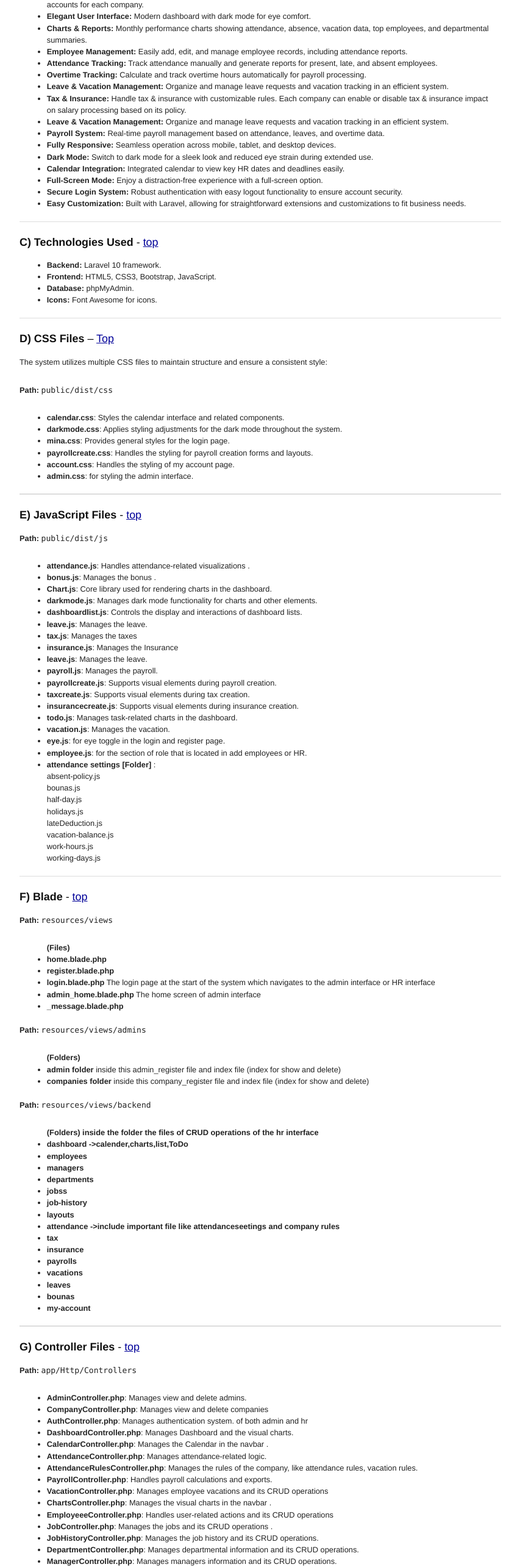
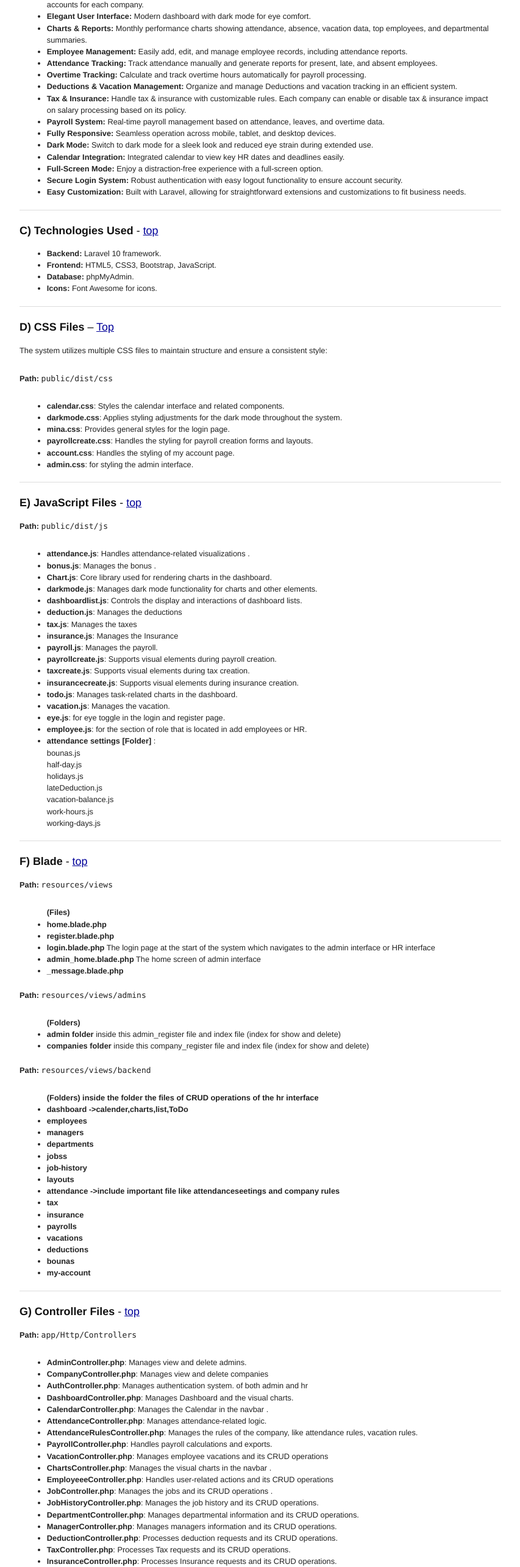
Before and after one commit to MinaSamy22/HR-Documentation, a plain HTML site: page index.html in a window 1280 px wide. Shown: the part 876-3445 px from the top of the page at 61% size, without its empty margins (213-1066 px from the left). Drawn offline with Linux system fonts and the light colour scheme.

Commit message:
Update index.html

```diff
--- a/index.html
+++ b/index.html
@@ -66,9 +66,8 @@
     <li><strong>Employee Management:</strong> Easily add, edit, and manage employee records, including attendance reports.</li>
     <li><strong>Attendance Tracking:</strong> Track attendance manually and generate reports for present, late, and absent employees.</li>
     <li><strong>Overtime Tracking:</strong> Calculate and track overtime hours automatically for payroll processing.</li>
-    <li><strong>Leave & Vacation Management:</strong> Organize and manage leave requests and vacation tracking in an efficient system.</li>
+    <li><strong>Deductions & Vacation Management:</strong> Organize and manage Deductions and vacation tracking in an efficient system.</li>
     <li><strong>Tax & Insurance:</strong> Handle tax & insurance with customizable rules. Each company can enable or disable tax & insurance impact on salary processing based on its policy.</li>
-    <li><strong>Leave & Vacation Management:</strong> Organize and manage leave requests and vacation tracking in an efficient system.</li>
     <li><strong>Payroll System:</strong> Real-time payroll management based on attendance, leaves, and overtime data.</li>
     <li><strong>Fully Responsive:</strong> Seamless operation across mobile, tablet, and desktop devices.</li>
     <li><strong>Dark Mode:</strong> Switch to dark mode for a sleek look and reduced eye strain during extended use.</li>
@@ -113,10 +112,9 @@
             <li><strong>Chart.js</strong>: Core library used for rendering charts in the dashboard.</li>
             <li><strong>darkmode.js</strong>: Manages dark mode functionality for charts and other elements.</li>
             <li><strong>dashboardlist.js</strong>: Controls the display and interactions of dashboard lists.</li>
-            <li><strong>leave.js</strong>: Manages the leave.</li>
+            <li><strong>deduction.js</strong>: Manages the deductions </li>
             <li><strong>tax.js</strong>: Manages the taxes</li>
             <li><strong>insurance.js</strong>: Manages the Insurance</li>
-            <li><strong>leave.js</strong>: Manages the leave.</li>
             <li><strong>payroll.js</strong>: Manages the payroll.</li>
             <li><strong>payrollcreate.js</strong>: Supports visual elements during payroll creation.</li>
             <li><strong>taxcreate.js</strong>: Supports visual elements during tax creation.</li>
@@ -127,7 +125,6 @@
             <li><strong>employee.js</strong>: for the section of role that is located in add employees or HR.</li>
 
             <li><strong>attendance settings [Folder] </strong>:  </li>
-            absent-policy.js    <br>
             bounas.js           <br>
             half-day.js         <br>
             holidays.js         <br>
@@ -177,7 +174,7 @@
             <li><strong>insurance</strong></li>
             <li><strong>payrolls</strong></li>
             <li><strong>vacations</strong></li>
-            <li><strong>leaves</strong></li>
+            <li><strong>deductions</strong></li>
             <li><strong>bounas</strong></li>
             <li><strong>my-account</strong></li>
 
@@ -203,7 +200,7 @@
             <li><strong>JobHistoryController.php</strong>: Manages the job history and its CRUD operations.</li>
             <li><strong>DepartmentController.php</strong>: Manages departmental information and its CRUD operations.</li>
             <li><strong>ManagerController.php</strong>: Manages managers information and its CRUD operations.</li>
-            <li><strong>LeaveController.php</strong>: Processes leave requests and its CRUD operations.</li>
+            <li><strong>DeductionController.php</strong>: Processes deduction requests and its CRUD operations.</li>
             <li><strong>TaxController.php</strong>: Processes Tax requests and its CRUD operations.</li>
             <li><strong>InsuranceController.php</strong>: Processes Insurance requests and its CRUD operations.</li>
             <li><strong>OverTimeController.php</strong>: Manages bonus calculations and distributions and its CRUD operations.</li>
@@ -228,7 +225,7 @@
             <li><strong>History.php</strong>: Represents job history within the organization.</li>
             <li><strong>Attendance.php</strong>: Tracks employee attendance records.</li
             <li><strong>AttendanceRule.php</strong>: Tracks attendance rules and company settings .</li>
-            <li><strong>Leave.php</strong>: Handles employee leave requests.</li>
+            <li><strong>Deduction.php</strong>: Handles employee deductions requests.</li>
             <li><strong>Tax.php</strong>: Handles employee Tax requests.</li>
             <li><strong>Insurance.php</strong>: Handles employee Insurance requests.</li>
             <li><strong>Vacation.php</strong>: Manages vacation data for employees.</li>
@@ -294,7 +291,11 @@
     <h5>3. Add the Jobs of the Company</h5>
 
     <h5>4. Add Employees and HR </h5>
-    <p>Once departments and jobs are set up, you can proceed to add employees and HR personnel. Assign each employee to a specific job and department.</p>
+
+                <p>Once departments and jobs are set up, you can proceed to add employees and HR personnel. Assign each employee to a specific job and department.</p>
+
+    <h5>4. Add your company policy in attendance settings </h5>
+
 
     <h4>Now, You’re Ready!</h4>
     <p>Now you can start to manage attendance, estimate payroll, track leaves, and perform other HR operations efficiently.</p>
```
